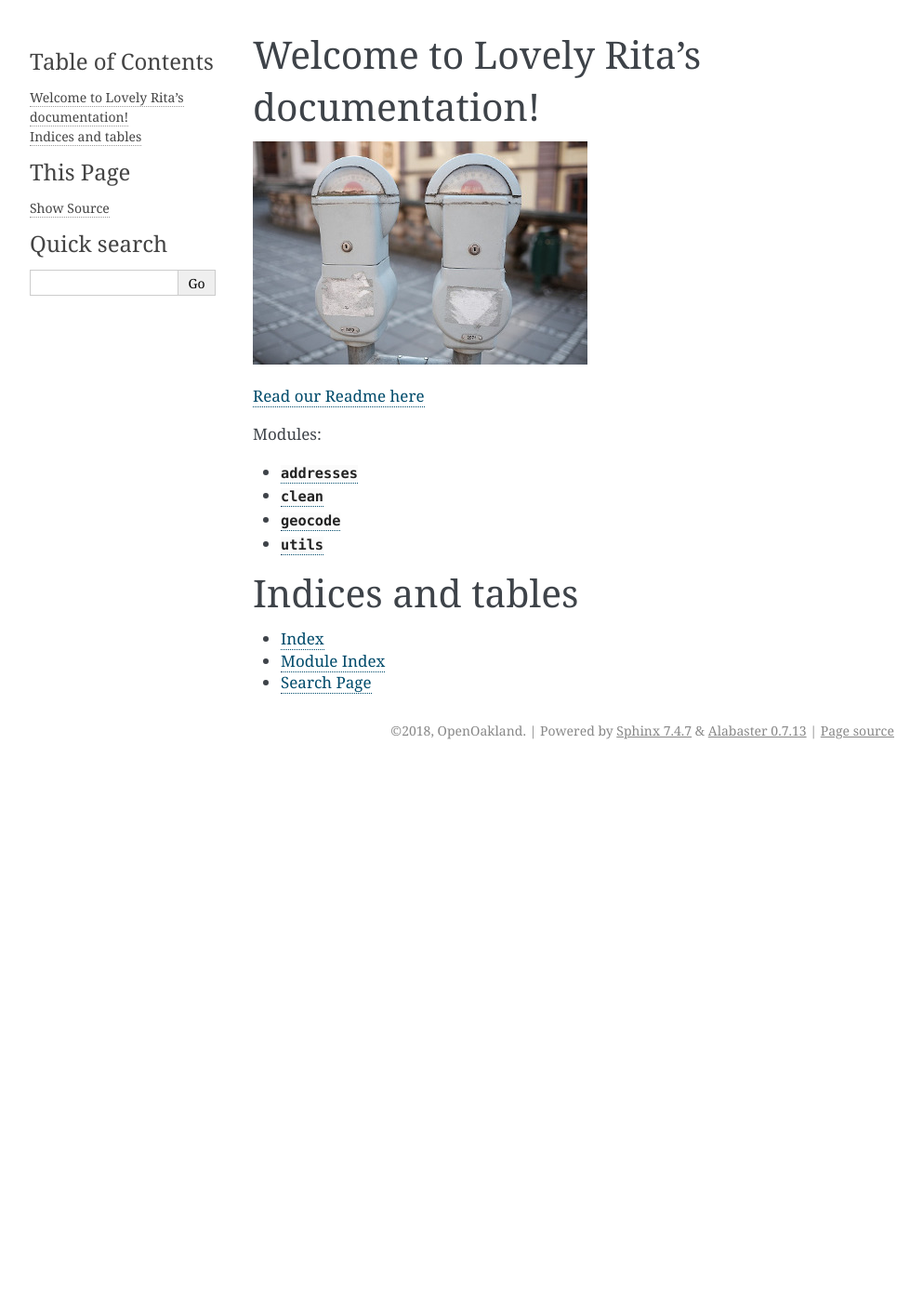
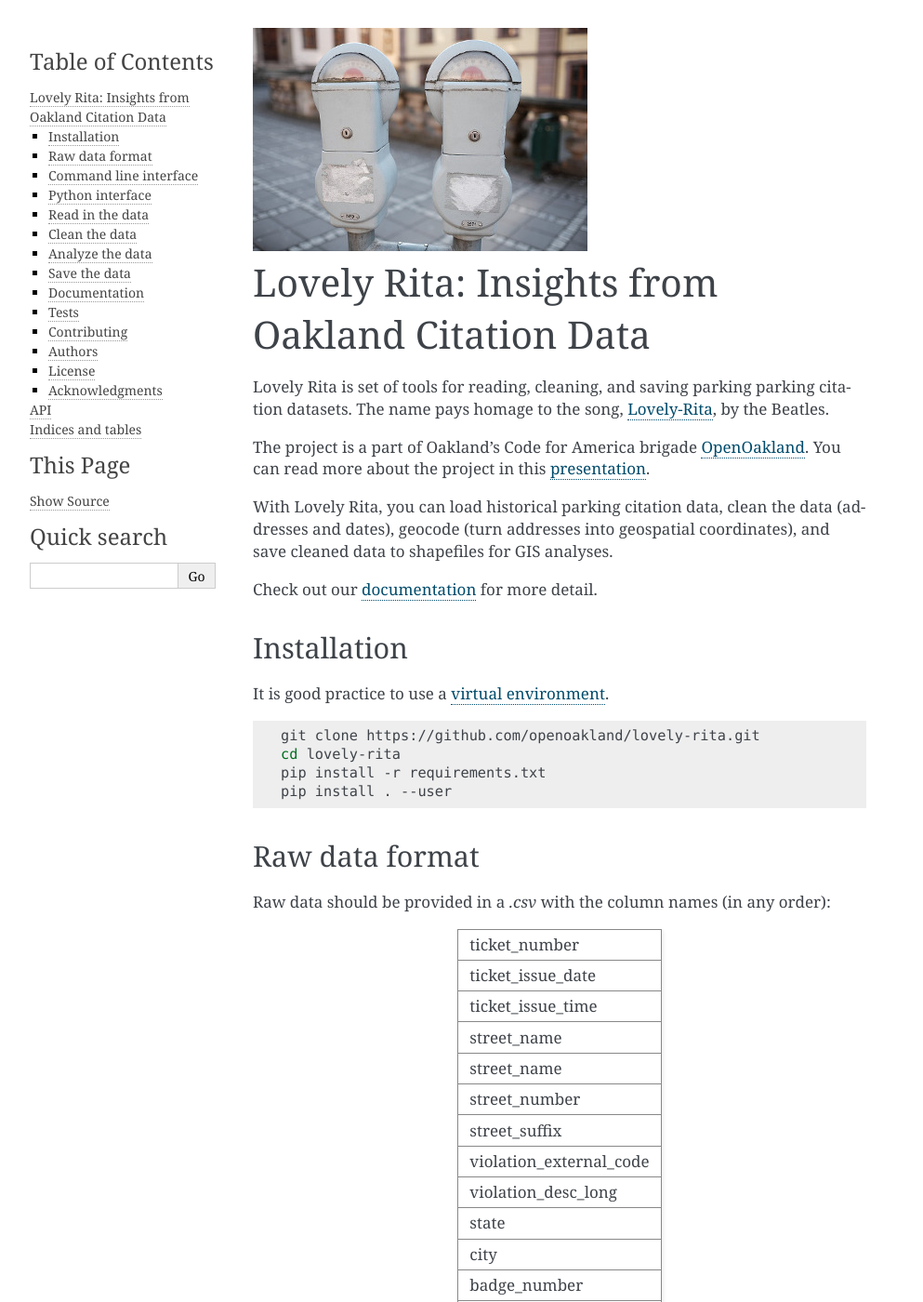
Before and after one commit to openoakland/lovely-rita, a Sphinx documentation site: the page built from docs/source/index.rst, in a window 1280 px wide and 1400 px high. Shown: the whole window at 93% size, without its empty margins (148-1141 px from the left). Built offline with Sphinx 7.4.7, drawn with Linux system fonts in a browser that asks for light colours; pages that are not in the unit, such as notebooks, are missing from menus; some of the changed text lies outside the part shown.

Commit message:
changes to readme

```diff
--- a/README.rst
+++ b/README.rst
@@ -1,7 +1,7 @@
 .. inclusion-marker-do-not-remove
 
 Lovely Rita: Insights from Oakland Citation Data
-------------------------------------------------
+================================================
 
 Lovely Rita is set of tools for reading, cleaning, and saving parking parking citation datasets.  The name pays homage to the song, `Lovely-Rita <https://youtu.be/vrnD1liRxWg>`_, by the Beatles.
 
--- a/docs/source/index.rst
+++ b/docs/source/index.rst
@@ -3,17 +3,16 @@
    You can adapt this file completely to your liking, but it should at least
    contain the root `toctree` directive.
 
-Welcome to Lovely Rita's documentation!
-=======================================
-
 .. image:: parking-meter-2122717_960_720.jpg
 
-`Read our Readme here <https://openoakland.github.io/lovely-rita/readme_include.html>`_
+.. include:: ../../README.rst
+
+
+API
+===
+You can learn more about our Python API from the docstrings.
 
 .. toctree::
-   :maxdepth: 2
-   :caption: Modules:
-
 
    addresses
    clean
--- a/docs/source/readme_include.rst
+++ /dev/null
@@ -1,5 +0,0 @@
-Readme File
-===========
-
-.. include:: ../../README.rst
-  :start-after: inclusion-marker-do-not-remove
```
